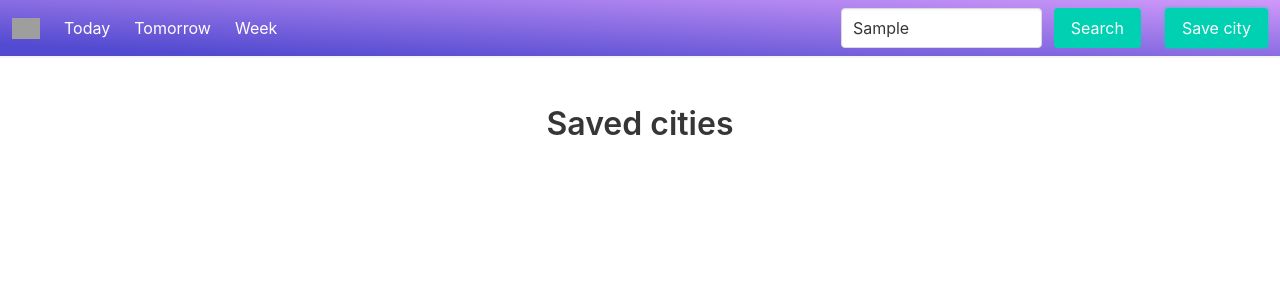
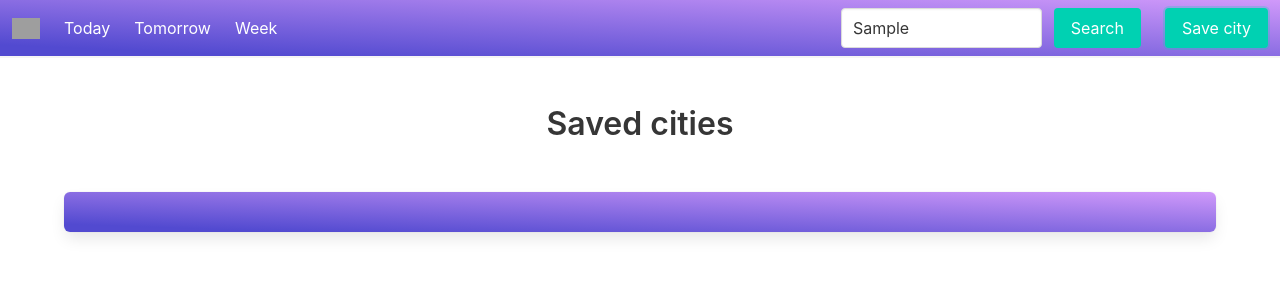
Before and after one commit to yasha-runner/weather-app, a React (Create React App) app: page / in a window 1280 px wide. Both pictures are taken after typing "Sample" into the empty fields and a click on the button "Save city". Shown: the top 300 px of the page. Built offline with nearby package versions, Linux system fonts and the light colour scheme; no server answers; grey boxes are pictures that could not be loaded; what react-geocode would draw is missing.

Commit message:
Edited style list cities

```diff
--- a/src/components/CitiesListComponent.tsx
+++ b/src/components/CitiesListComponent.tsx
@@ -18,23 +18,26 @@ const CitiesListComponent: FC = () => {
         }
     });
 
-    const clickHandler = (e: MouseEvent<HTMLLIElement>) => {
+    const clickHandler = (e: MouseEvent<HTMLDivElement>) => {
         e.preventDefault();
         console.log(e.currentTarget.textContent);
     };
 
     const CitiesList = () => {
         const citiesList: ICity[] = JSON.parse(cities) || [];
-        const listItems = citiesList.map((city: ICity) =>
-            <li key={city.key} onClick={clickHandler}>
-                {city.name}
-            </li>
+        const items = citiesList.map((city: ICity) =>
+            <div key={city.key} className="city tile is-parent is-clickable" onClick={clickHandler}>
+                <article className="tile is-child box">
+                    <p className="title has-text-white">{city.name}</p>
+                </article>
+            </div>
+
         );
 
         return (
-          <ul>
-            {listItems}
-          </ul>
+          <>
+            {items}
+          </>
         );
       }
 
@@ -45,8 +48,10 @@ const CitiesListComponent: FC = () => {
                     <h1 className="title has-text-centered" style={{marginBottom: 50}}>Saved cities</h1>
                     {
                         cities === '' ?
-                            <h2 className="is-size-3 py-2">List of cities is empty</h2> :
-                            <CitiesList />
+                            <h2 className="has-text-centered is-size-3">List of cities is empty</h2> :
+                            <div className="tile is-ancestor has-text-centered is-flex-wrap-wrap">
+                                <CitiesList />
+                            </div>
                     }
                 </div>
             </section>
--- a/src/style/App.css
+++ b/src/style/App.css
@@ -6,3 +6,11 @@ nav.navbar a.navbar-item.has-text-white:hover,
 nav.navbar a.navbar-item.has-text-white:focus {
     color: #524ad0 !important;
 }
+
+.city.tile.is-parent {
+    flex-basis: 25%;
+}
+
+.city.tile.is-parent .box {
+    background: linear-gradient(to top right, #524ad0 10%, #D099FA)
+}
```
